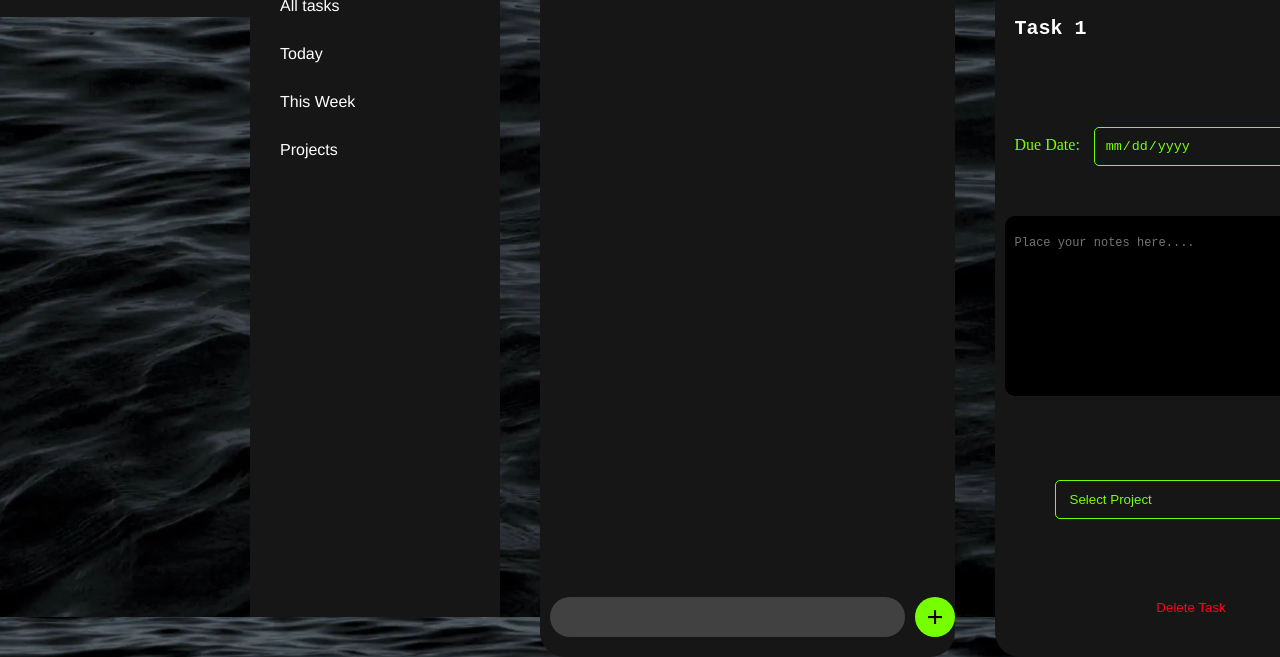
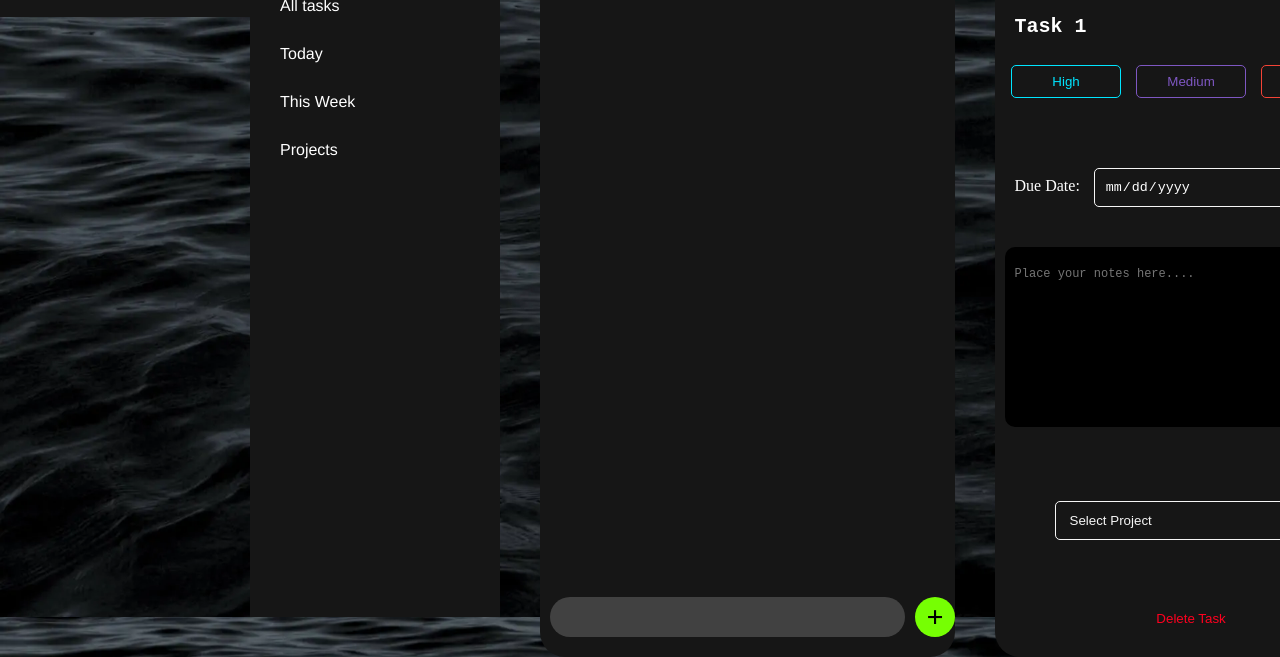
Before and after one commit to r-4v/todo-app, a website built with webpack: page dist/index.html in a window 1280 px wide. Shown: the part 183-840 px from the top of the page. Built offline with nearby package versions, Linux system fonts and the light colour scheme.

Commit message:
added priority options in the ui

```diff
--- a/src/modules/dom/task-detail-area.css
+++ b/src/modules/dom/task-detail-area.css
@@ -25,15 +25,15 @@ border-radius: 10px;
     padding:10px;
     border-radius: 5px;
     margin:10px;
-    color:#76ff03;
-    border:1px solid #76ff03;
+    color:white;
+    border:1px solid whitesmoke;
 }
 .date-time2-info-div{
-    color:#76ff03;
+    color:white;
     margin:10px;
     margin-top:40px;
 }
-.date-time2-info-div input::-webkit-calendar-picker-indicator { background-color:#76ff03; }
+.date-time2-info-div input::-webkit-calendar-picker-indicator { background-color:white; }
 
 
 #select-project-info-div select{
@@ -41,13 +41,13 @@ border-radius: 10px;
     margin:50px;
     width:80%;
     background:transparent;
-    color:#76ff03;
-    border:1px solid #76ff03;
+    color:whitesmoke;
+    border:1px solid whitesmoke;
     border-radius: 5px;
 }
 select-project-info-div option{
     background-color:#161616;
-    color:#76ff03;
+    color:whitesmoke;
 }
 select-project-info-div select:focus{
     outline: none;
@@ -55,7 +55,7 @@ select-project-info-div select:focus{
 .task-info-div-wrapper{
     display:flex;
     flex-direction: column;
-    row-gap:30px;
+    row-gap :20px;
 
 }
 .button-wrapper{
@@ -79,3 +79,34 @@ select-project-info-div select:focus{
 #task-info-div::-webkit-scrollbar,.scroll::-webkit-scrollbar {
     display: none;  /* Safari and Chrome */
 }
+.priority{
+    width:100%;
+    display:flex;
+    row-gap: 20px;
+    color:white;
+    font-weight: bold;
+    align-items: center;
+    flex-direction: column;
+}
+.priority button{
+    padding:8px 25px;
+    width:110px;
+    border-radius:5px;
+    background:transparent;
+}
+#high{
+ border:1px solid#00e5ff;
+ color:#00e5ff;
+}
+#medium{
+    border:1px solid #7e57c2;
+    color:#7e57c2;
+}
+#low{
+    border:1px solid #f44336;
+    color:#f44336;
+}
+.priority-inner-wrap{
+    display:flex;
+    column-gap: 15px;
+}
--- a/src/modules/dom/task-detail-area.html
+++ b/src/modules/dom/task-detail-area.html
@@ -1,6 +1,13 @@
 
    <div class="task-info-div-wrapper">
         <textarea name="task-name-info-div" id="task-name-info-div" >Task 1</textarea>
+        <div class="priority">
+            <div class =  "priority-inner-wrap">
+            <button id="high">High</button>
+            <button id="medium">Medium</button>
+            <button id="low">Low</button>
+          </div>
+        </div>
         <div class="date-time2-info-div">
             <label for="date-picker">Due Date:</label>
             <input type="date" id="date-picker" />
```
Also changed, not shown: src/modules/dom/task-info.js (+8 -3 lines).
